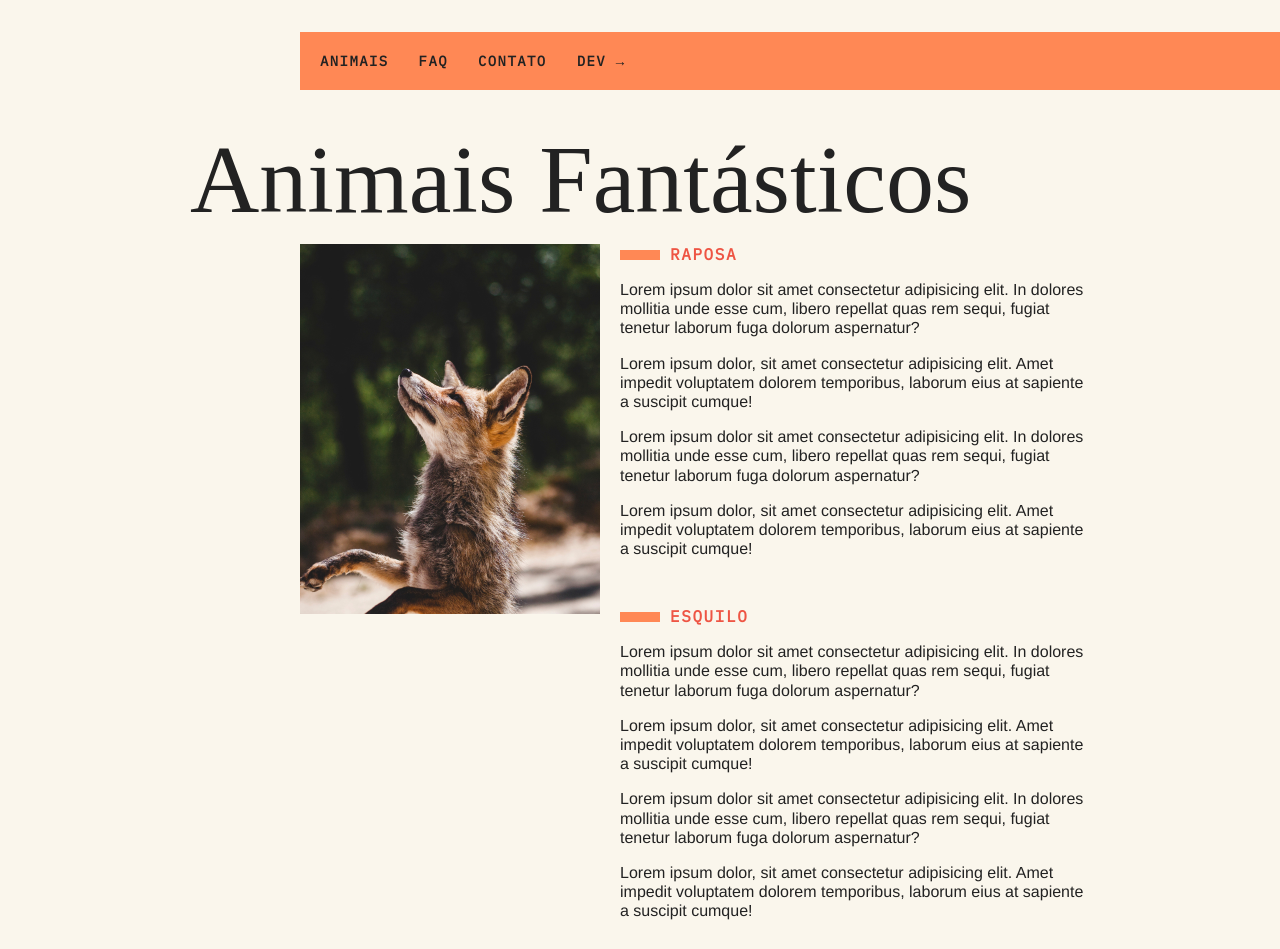
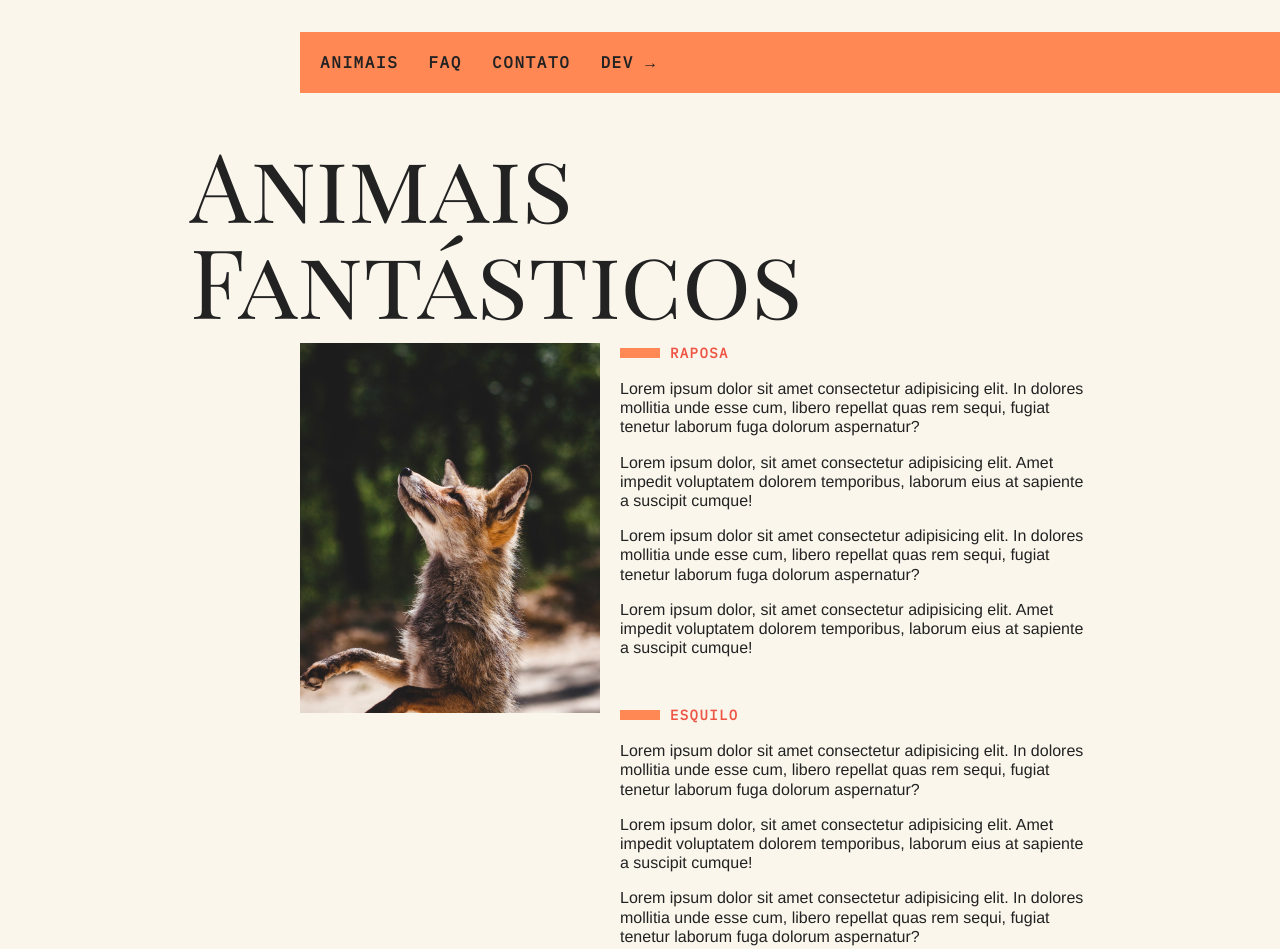
Before and after one commit to Rodrigo-Avlis/animais-fantasticos, a plain HTML site: page public/index.html in a window 1280 px wide. Shown: the top 949 px of the page. Drawn offline with Linux system fonts and the light colour scheme.

Commit message:
utility color and typography

```diff
--- a/public/assets/css/global/mobile.css
+++ b/public/assets/css/global/mobile.css
@@ -24,7 +24,7 @@
     grid-column: 1/3 !important;
   }
   .grid-section h1 {
-    font-size: 3rem;
+    font-size: var(--fs-l);
   }
   .menu {
     margin-top: 0px;
--- a/public/assets/css/ultilidades/componentes.css
+++ b/public/assets/css/ultilidades/componentes.css
@@ -4,7 +4,7 @@
   width: 40px;
   height: 10px;
   margin-right: 10px;
-  background-color: #f85;
+  background-color: var(--cor-4);
 }
 .faq-lista dt::before {
   content: "";
@@ -12,7 +12,7 @@
   width: 20px;
   height: 10px;
   margin-right: 10px;
-  background-color: #f85;
+  background-color: var(--cor-4);
 }
 .dados li::before {
   content: "";
@@ -20,5 +20,5 @@
   width: 20px;
   height: 10px;
   margin-right: 10px;
-  background-color: #f85;
+  background-color: var(--cor-4);
 }
--- a/public/assets/css/ultilidades/cor.css
+++ b/public/assets/css/ultilidades/cor.css
@@ -1,24 +1,42 @@
-body {
-  background: #faf6ec;
-  color: #222;
+:root {
+  --cor-0: #000;
+  --cor-1: #222;
+  --cor-2: #faf6ec;
+  --cor-3: #e54;
+  --cor-4: #f85;
 }
-.menu {
-  background: #f85;
+
+.cor-0 {
+  color: var(--cor-0);
 }
+.cor-1 {
+  color: var(--cor-1);
+}
+.cor-2 {
+  color: var(--cor-3);
+}
+
+.cor-bg-1 {
+  background: var(--cor-2);
+}
+.cor-bg-2 {
+  background: var(--cor-4);
+}
+
+.cor-border::-webkit-scrollbar-thumb {
+  background: var(--cor-4);
+  border-left: 4px solid var(--cor-2);
+  border-right: 4px solid var(--cor-2);
+}
+
+/* Elements */
 .menu li a {
-  color: #222;
+  color: var(--cor-1);
 }
 .animais h2 {
-  color: #e54;
+  color: var(--cor-3);
 }
-.animais-lista::-webkit-scrollbar-thumb {
-  background: #f85;
-  border-left: 4px solid #faf6ec;
-  border-right: 4px solid #faf6ec;
+
+.faq-lista dt {
+  color: var(--cor-3);
 }
-.faq-lista dt {
-  color: #e54;
-}
-.copy {
-  background: #f85;
-}
--- a/public/assets/css/ultilidades/tipografia.css
+++ b/public/assets/css/ultilidades/tipografia.css
@@ -1,40 +1,62 @@
+:root {
+  --ff-1: "IBM Plex Mono", monospace;
+  --ff-2: "Playfair Display SC", georgia;
+  --ff-3: "Helvetica", Arial;
+
+  --fw-n: 400;
+  --fw-b: bold;
+
+  --fs-xs: 0.875rem;
+  --fs-s: 1rem;
+  --fs-l: 3rem;
+  --fs-xxl: 6rem;
+
+  --lh-1: 1;
+  --lh-2: 1.2;
+  --lh-3: 1.43;
+  --lh-4: 1.5;
+
+  --ls-1: 0.1em;
+}
+
 body {
   -webkit-font-smoothing: antialiased;
 }
+.titulo {
+  font-family: var(--ff-2);
+  font-weight: var(--fw-n);
+  font-size: var(--fs-xxl);
+  line-height: var(--lh-1);
+}
 .menu li a {
-  font-family: "IBM Plex Mono", monospace;
+  font-family: var(--ff-1);
+  font-weight: var(--fw-b);
+  font-size: var(--fs-s);
+  letter-spacing: var(--ls-1);
   text-transform: uppercase;
-  letter-spacing: 0.1em;
-  font-weight: bold;
-  font-size: 0.875rem;
 }
-.titulo {
-  font-display: "Playfair Display SC", georgia;
-  font-size: 6rem;
-  line-height: 1;
-  font-weight: 400;
+.animais p {
+  font-family: var(--ff-3);
+  line-height: var(--lh-2);
 }
 .animais h2 {
-  font-family: "IBM Plex Mono", monospace;
+  font-family: var(--ff-1);
+  font-size: var(--fs-xs);
+  line-height: var(--lh-3);
+  letter-spacing: var(--ls-1);
   text-transform: uppercase;
-  letter-spacing: 0.1em;
-  font-size: 1rem;
-}
-.animais p {
-  font-family: Helvetica, Arial;
-  line-height: 1.2;
 }
 .faq-lista dt {
-  font-family: "IBM Plex Mono", monospace;
-  font-weight: bold;
+  font-family: var(--ff-1);
+  font-weight: var(--fw-b);
 }
 .faq-lista dd {
-  font-family: "IBM Plex Mono", monospace;
+  font-family: var(--ff-1);
 }
 .dados li {
-  font-family: Helvetica, Arial;
+  font-family: var(--ff-3);
 }
 .copy p {
-  font-family: "IBM Plex Mono", monospace;
-  font-weight: bold;
+  font-family: var(--ff-1);
+  font-weight: var(--fw-b);
 }
--- a/public/index.html
+++ b/public/index.html
@@ -17,8 +17,8 @@
   <title>Animais Fantásticos</title>
 </head>
 
-<body>
-  <nav class="menu">
+<body class="cor-1 cor-bg-1">
+  <nav class="menu cor-bg-2">
     <ul>
       <li><a href="#animais">Animais</a></li>
       <li><a href="#faq">Faq</a></li>
@@ -28,7 +28,7 @@
   </nav>
   <section class="grid-section animais" id="animais">
     <h1 class="titulo">Animais Fantásticos</h1>
-    <ul class="animais-lista">
+    <ul class="animais-lista cor-border">
       <li><img src="/public/assets/img/imagem1.jpg" alt="raposa"></li>
       <li><img src="/public/assets/img/imagem2.jpg" alt="esquilo"></li>
       <li><img src="/public/assets/img/imagem3.jpg" alt="urso"></li>
@@ -84,13 +84,13 @@
   <section class="grid-section faq" id="faq">
     <h1 class="titulo">FAQ</h1>
     <dl class="faq-lista">
-      <dt>Qual a idade dos animais?</dt>
+      <dt class="cor-3">Qual a idade dos animais?</dt>
       <dd>Lorem ipsum dolor sit amet consectetur adipisicing elit. Facere tempore natus facilis consequuntur non quibusdam.</dd>
-      <dt>Eles são fantásticos?</dt>
+      <dt class="cor-3">Eles são fantásticos?</dt>
       <dd>Lorem, ipsum dolor sit amet consectetur adipisicing elit. Provident fugiat doloremque obcaecati quod consequatur.</dd>
-      <dt>Qual a diferença?</dt>
+      <dt class="cor-3">Qual a diferença?</dt>
       <dd>Lorem ipsum dolor sit amet consectetur adipisicing elit. Eveniet, voluptates tempora. Non eos quo inventore culpa recusandae facere modi corrupti. Consectetur, voluptates!</dd>
-      <dt>Como proteger?</dt>
+      <dt class="cor-3">Como proteger?</dt>
       <dd>Lorem ipsum dolor sit amet consectetur adipisicing elit. Ut, accusantium maiores! Porro ipsa et, fugiat sapiente provident similique vel qui illo excepturi numquam inventore? Natus, totam quam?</dd>
     </dl>
   </section>
@@ -106,7 +106,7 @@
       <li>Rio de Janeiro - RJ</li>
     </ul>
   </section>
-  <footer class="copy">
+  <footer class="copy cor-bg-2">
     <p>Todos os direitos reservados.</p>
   </footer>
   <script src="./assets/js/script.js"></script>
```
